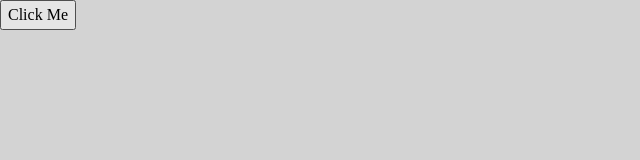
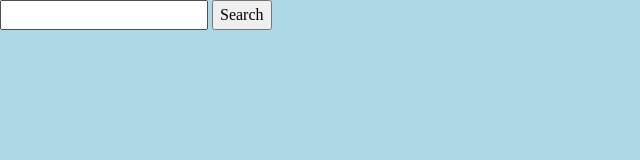
Before and after one commit to mattcastoro/weather-app, a plain HTML site: page index.html in a window 1280 px wide. Shown: the whole page, without its empty margins (0-640 px from the left). Drawn offline with Linux system fonts and the light colour scheme.

Commit message:
Search field and button
Add a text field for the user to add a location and a button that
submits the user's location.

```diff
--- a/index.html
+++ b/index.html
@@ -6,11 +6,14 @@
   <title>Weather App</title>
   <link rel="stylesheet" href="styles.css">
   <script src="index.js" defer></script>
+  <link rel="icon" type="image/x-icon" href="/images/favicon.svg">
 </head>
 <body>
+  <input type="text" id="userLocation">
+  <button type="button" id="userBtn" onclick="getWeather()">Search</button>
+
   <div class="test">
 
   </div>
-  <button type="button" onclick="getWeather()">Click Me</button>
 </body>
 </html>
--- a/index.js
+++ b/index.js
@@ -15,8 +15,9 @@ async function getData(location, unit) {
 }
 
 async function getWeather() {
-  console.log("I've been clicked!");
-  getData("boulder", "us").then((data) => {
+  const userLocation = document.getElementById('userLocation');
+  console.log(userLocation.value);
+  getData(userLocation.value, "us").then((data) => {
     const hour = data.currentConditions.datetime.slice(0,2);
     const displayData = {
       datetime : data.currentConditions.datetime,
@@ -56,8 +57,23 @@ async function getWeather() {
       day5TempLow : data.days[5].tempmin,
       day5TempHigh : data.days[5].tempmax,
     };
+    console.log(displayData);
     displayWeather(displayData);
   })
+}
+
+function displayWeather(displayData) {
+
+
+  const test = document.querySelector('.test')
+  const image = document.createElement('img');
+  image.src = getIcon(displayData.hour0Icon);
+  test.appendChild(image);
+}
+
+function cleanLocation(location) {
+  let split = location.split(",");
+  return `${split[0]},${split[1]}`;
 }
 
 function setHours(currentHour, shift) {
@@ -66,11 +82,6 @@ function setHours(currentHour, shift) {
   } else {
     return (Number(currentHour) + shift) - 24;
   }
-}
-
-function cleanLocation(location) {
-  let split = location.split(",");
-  return `${split[0]},${split[1]}`;
 }
 
 function getIcon(iconId) {
@@ -97,11 +108,3 @@ function getIcon(iconId) {
       return "images/default.svg";
   }
 }
-
-function displayWeather(displayData) {
-  const test = document.querySelector('.test')
-  const image = document.createElement('img');
-  image.src = getIcon(displayData.hour0Icon);
-  test.appendChild(image);
-  console.log(displayData.hour0Icon);
-}
--- a/styles.css
+++ b/styles.css
@@ -29,7 +29,7 @@ p, h1, h2, h3, h4, h5, h6 {
 }
 
 body {
-  background-color: lightgrey;
+  background-color: lightblue;
 }
 
 h1 {
```
Also changed, not shown: images/favicon.svg (added).
